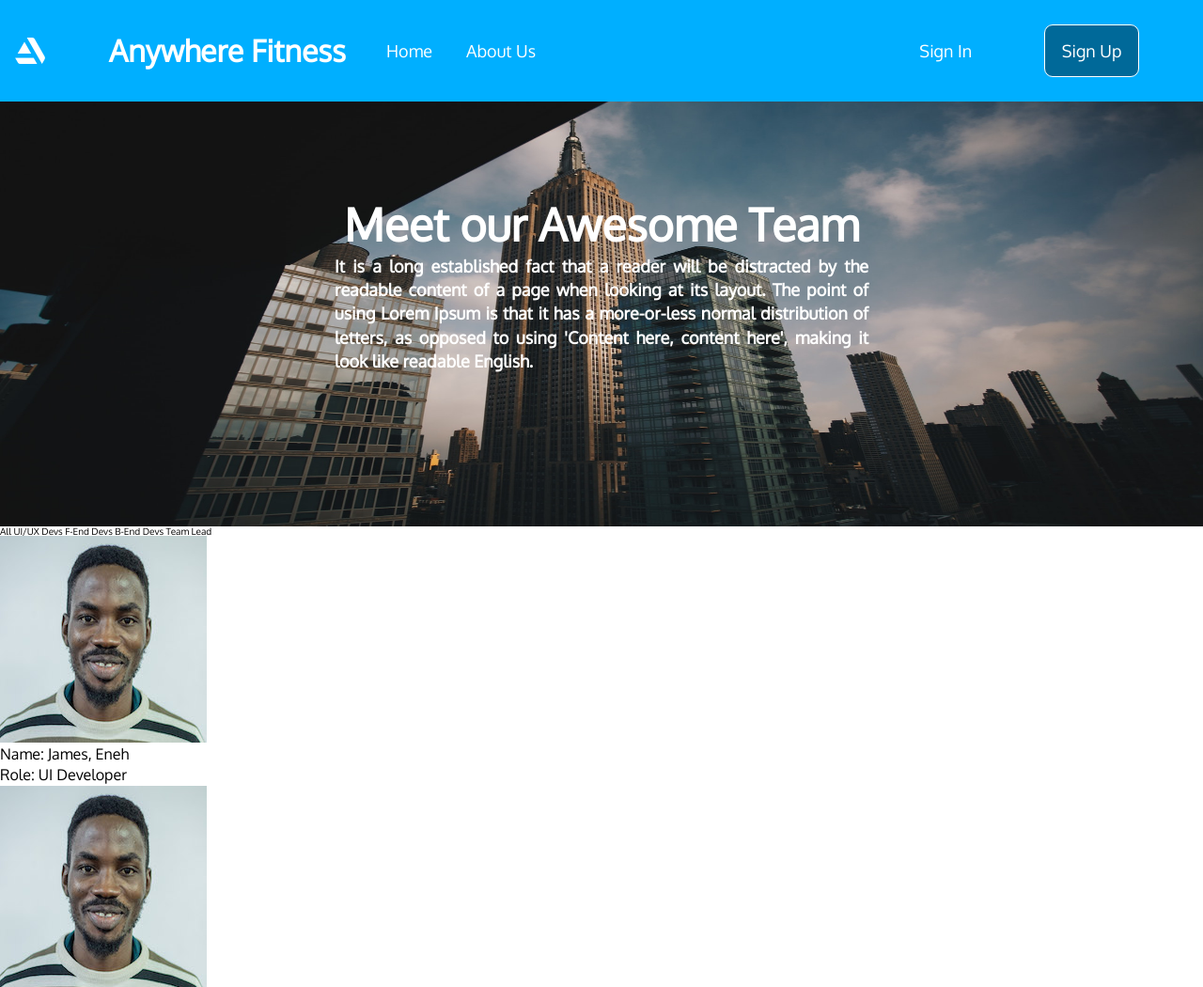
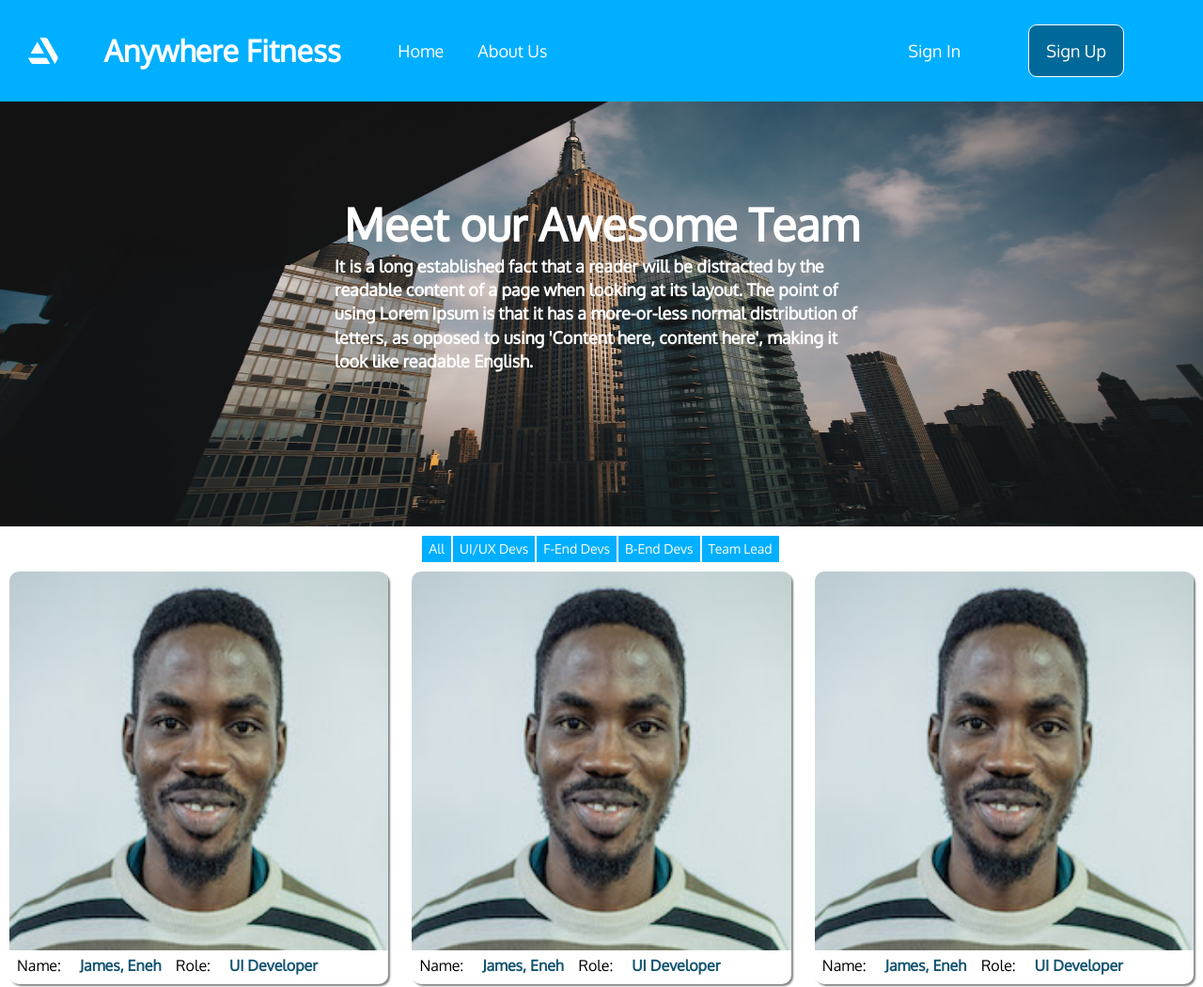
Before and after one commit to bw-anywhere-fitness/marketing-web, a plain HTML site: page about.html in a window 1280 px wide. Shown: the top 1050 px of the page at 94% size. Drawn offline with nearby package versions, Linux system fonts and the light colour scheme.

Commit message:
Style about us page main content
Add styles for the team members tab system and also, adjusted
some navigation system styles.

```diff
--- a/components/carousel/Carousel.less
+++ b/components/carousel/Carousel.less
@@ -42,7 +42,8 @@
 
       img {
         width: 100%;
-        border-radius: .5em;
+        border-top-left-radius: .5em;
+        border-top-right-radius: .5em;
       }
 
       h3 {
--- a/js/main.js
+++ b/js/main.js
@@ -5,11 +5,11 @@ document.querySelector(`.menu`).addEventListener(`click`, (e) => {
   menu.classList.toggle(`open`);
   if (menu.classList.contains(`open`)) {
     TweenMax.to(menu, 1.5, {
-      x:350, ease:Bounce.easeOut,
+      x:300, ease:Bounce.easeOut,
     });
   } else {
     TweenMax.to(menu, 2, {
-      x:-350,
+      x:-300,
     });
   }
 });
--- a/less/about-page.less
+++ b/less/about-page.less
@@ -20,12 +20,100 @@
       font-weight: bolder;
     }
     p {
-      text-align: justify;
+      text-align: left;
       margin: .5em 0;
       padding: 0 2em;
       font-size: 1.8rem;
       font-weight: bold;
-      width: 50%;
+      width: 90%;
+      @media @desktop {
+        width: 50%;
+      }
     }
   }
 }
+
+.team-group {
+  .go-flex(@dir: column);
+  margin-top: 1em;
+
+  .tab-bar {
+    .go-flex(@just-content: flex-start);
+    background-color: @primary-color;
+
+    .tab-link {
+      .go-flex;
+      color: @white-color;
+      font-size: 1.2rem;
+      background-color: inherit;
+      cursor: pointer;
+      outline: none;
+      border-right: .2em solid @white-color;
+      padding: .5em;
+      @media @tablet {
+        font-size: 1.4rem;
+      }
+
+      &:hover {
+        background-color: lighten(@primary-color, 5%);
+      }
+    }
+
+    &:last-child {
+      border-right: none;
+    }
+
+    .active {
+      background-color: @accents-primary;
+    }
+  }
+
+  .tab-content {
+    .go-flex(@just-content: space-between, @ali-items: space-between);
+    flex-wrap: wrap;
+    padding: 1em;
+
+    .tab-item {
+      .go-flex(@just-content: flex-start, @ali-items: flex-start, @dir: column);
+      align-self: center;
+      border-radius: 1em;
+      box-shadow: 2px 2px 2px lighten(@gray-scale, 15%);
+      width: 98%;
+      margin-bottom: 1em;
+      @media @tablet {
+        width: 49%;
+      }
+      @media @desktop {
+        width: 32%;
+      }
+
+      img {
+        width: 100%;
+        margin-bottom: .5em;
+        border-top-left-radius: 1em;
+        border-top-right-radius: 1em;
+      }
+
+      .role {
+        .go-flex(@just-content: flex-start, @ali-items: flex-start, @dir: column);
+        @media @tablet {
+          .go-flex(@just-content: flex-start, @ali-items: flex-start, @dir: row);
+        }
+
+        p {
+          margin-bottom: .5em;
+
+          span {
+            display: inline-block;
+            margin: 0 .5em;
+          }
+
+          .member-info {
+            font-weight: bolder;
+            color: @accents-primary;
+          }
+        }
+      }
+    }
+  }
+}
--- a/less/navigation.less
+++ b/less/navigation.less
@@ -14,18 +14,18 @@
   }
 
   .nav-brand {
-    width: 80%;
+    width: 78%;
     .go-flex(space-between);
     font-size: 3.2rem;
     font-weight: bold;
-    padding: 0 .5em;
+    padding: 0 1%;
 
     @media @tablet {
-      width: 20%;
+      width: 18%;
     }
 
     @media @desktop {
-      width: 30%;
+      width: 28%;
     }
 
     .logo {
@@ -50,17 +50,17 @@
   }
 
   nav {
-    width: 20%;
+    width: 18%;
     .go-flex(space-between);
-    padding: 0 .5em;
+    padding: 0 1%;
 
     @media @tablet {
-      width: 80%;
+      width: 78%;
       .go-flex(space-evenly);
     }
 
     @media @desktop {
-      width: 70%;
+      width: 68%;
     }
 
     .menu {
@@ -82,8 +82,8 @@
       position: fixed;
       z-index: 99999;
       top: 6em;
-      left: -350px;
-      width: 350px;
+      left: -300px;
+      width: 300px;
       height: 100% - 6em;
       background-color: @nav-bg;
       @media @tablet {
```
Also changed, not shown: css/style.css.
